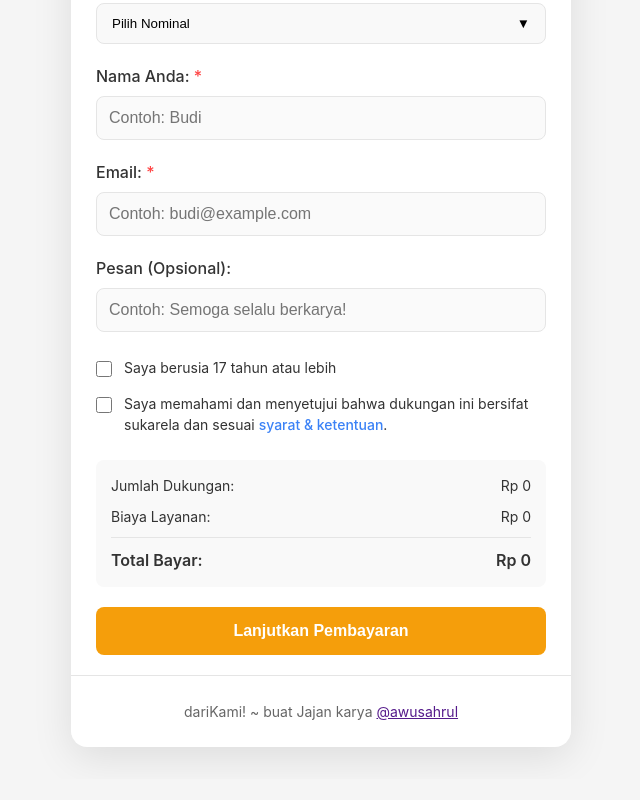
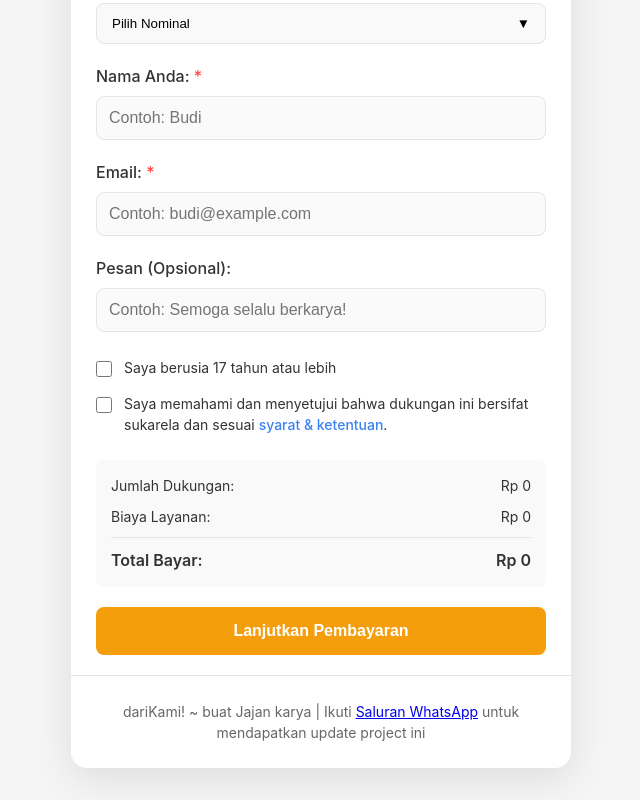
Before and after one commit to muhariefikhsanyafi/LapakSulawesi, a Next.js app: page / in a window 1280 px wide. Shown: the part 282-1082 px from the top of the page, without its empty margins (319-959 px from the left). Before the commit the page ends 1061 px from the top, so only its background shows below. Built offline with nearby package versions, Linux system fonts and the light colour scheme.

Commit message:
Update index.tsx

```diff
--- a/pages/index.tsx
+++ b/pages/index.tsx
@@ -226,7 +226,7 @@ const Awusahrul_HalamanDukungan: NextPage = () => {
               </form>
           </div>
         </div>
-        <footer className="awusahrul_kaki_utama">dariKami! ~ buat Jajan karya <a href="">@awusahrul</a></footer>
+        <footer className="awusahrul_kaki_utama">dariKami! ~ buat Jajan karya | Ikuti <a href="https://whatsapp.com/channel/0029Vb6WmoKGpLHOdbB4NS3I">Saluran WhatsApp</a> untuk mendapatkan update project ini</footer>
       </div>
       {awusahrul_modalQrisTerbuka && awusahrul_dukunganAktif && (
         <div className={`awusahrul_modal ${awusahrul_modalQrisTerbuka ? 'awusahrul_aktif' : ''}`} onClick={() => atur_awusahrul_modalQrisTerbuka(false)}>
```
